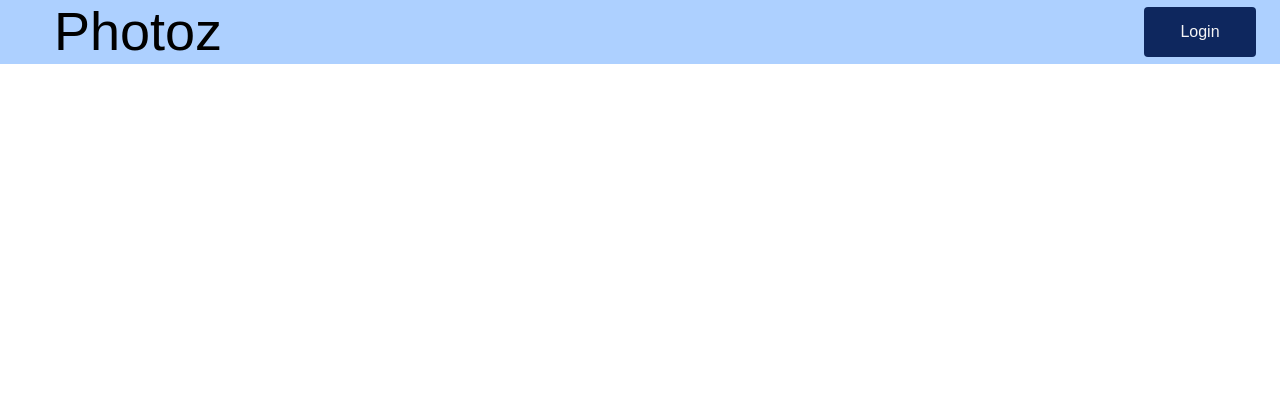
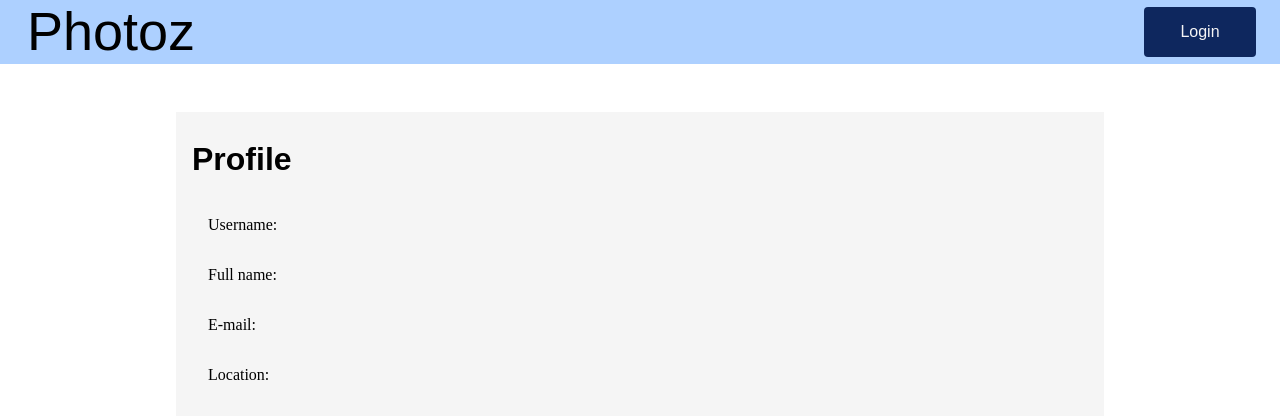
Before and after one commit to sanyi961112/adatbealapu, an Angular app in the folder frontend/: page /profile/1 in a window 1280 px wide. Before the commit this address led to /main. Shown: the top 418 px of the page. Built offline with nearby package versions, Linux system fonts and the light colour scheme.

Commit message:
added profile page, not done

```diff
--- a/frontend/src/app/app-routing.module.ts
+++ b/frontend/src/app/app-routing.module.ts
@@ -14,8 +14,9 @@ const routes: Routes = [
     component: LoginComponent,
   },
   {
-    path: 'profile',
+    path: 'profile/:username',
     component: ProfileComponent,
+    pathMatch: 'full'
   },
   { path: '**', redirectTo: 'main' }
 ];
--- a/frontend/src/app/pages/main/main.component.html
+++ b/frontend/src/app/pages/main/main.component.html
@@ -1,4 +1,3 @@
 <app-navbar></app-navbar>
 <div class="">
-
 </div>
--- a/frontend/src/app/pages/profile/profile.component.html
+++ b/frontend/src/app/pages/profile/profile.component.html
@@ -1,11 +1,32 @@
 <app-navbar></app-navbar>
 <div class="profile-container">
-  <div class="">Profile</div>
-  <div>
+  <h1 style="font-family: Arial">Profile</h1>
+  <div class="container">
+    <div style="width: 10em">Username:</div>
     <div></div>
-    <div></div>
+    <div *ngIf="isLoginUserProfile">(cannot be changed)</div>
   </div>
-  <div class="photos-all">
+  <div class="container">
+    <div style="width: 10em">Full name:</div>
+    <div *ngIf="isLoginUserProfile"><input type="text"></div>
+  </div>
+  <div class="container">
+    <div style="width: 10em">E-mail:</div>
+    <div *ngIf="isLoginUserProfile"><input type="text"></div>
+  </div>
+  <div class="container">
+    <div style="width: 10em">Location:</div>
+    <div *ngIf="isLoginUserProfile">
+      <select>
+        <option disabled>Choose location</option>
+<!--        <option *ngFor=""></option>-->
+      </select>
+    </div>
+  </div>
+  <div *ngIf="isLoginUserProfile" class="container">
+    <button class="btn-login btn-nav" type="submit">Update My Profile</button>
+  </div>
+  <div class="photos-of-user">
 
   </div>
 </div>
--- a/frontend/src/app/pages/profile/profile.component.ts
+++ b/frontend/src/app/pages/profile/profile.component.ts
@@ -1,6 +1,7 @@
 import { Component, OnInit } from '@angular/core';
 import {HttpClient} from "@angular/common/http";
 import {RestService} from "../../services/rest.service";
+import {FormControl, FormGroup} from "@angular/forms";
 
 @Component({
   selector: 'app-profile',
@@ -8,13 +9,37 @@ import {RestService} from "../../services/rest.service";
   styleUrls: ['./profile.component.css']
 })
 export class ProfileComponent implements OnInit {
-
+  isLoginUserProfile: boolean = false;
   currentUser: string = '';
+  currentProfile = {};
+  updateForm = new FormGroup({
+    username: new FormControl([]),
+    full_name: new FormControl([]),
+    oldpass: new FormControl([]),
+    password: new FormControl([]),
+    password2: new FormControl([]),
+    location: new FormControl([])
+    });
   constructor(private rest: RestService) { }
 
   ngOnInit(): void {
     this.currentUser = JSON.stringify(localStorage.getItem('currentUser'));
+    this.currentUser = this.currentUser.replace('"','');
+    this.currentUser = this.currentUser.replace('"','');
+    if (window.location.href.includes(this.currentUser)){
+      this.isLoginUserProfile = true;
+    }
+    this.getUserProfile();
+  }
+
+  getUserProfile() {
     this.rest.getProfile(this.currentUser);
   }
 
+  updateMyProfile(){
+    // this.rest.updateUser();
+  }
+  deleteMyProfile(){
+    // this.rest.deleteUser();
+  }
 }
--- a/frontend/src/app/services/rest.service.ts
+++ b/frontend/src/app/services/rest.service.ts
@@ -22,20 +22,28 @@ export class RestService {
     const message = await this.http.post('http://localhost:3000/register', newUser).toPromise();
     return(message);
   }
+  async getProfile(username: string){
+    console.log(username);
+    console.log('get profile of this user');
+    const profile = await this.http.get('http://localhost:3000/profile' + username);
+    return profile;
+  }
 
   /* get all the photos of the owner for profile
    */
-  async getPhotos(owner: string){
-    await this.http.get('http://localhost:3000/photos?').subscribe({
-      next: data => {
-        console.log(data);
-      },
-      error: error => {
-        console.error('There was an error!', error);
-      }
-    });
-    console.log('getting all photos of this owner');
-  }
+  // async getPhotos(owner: string){
+  //   await this.http.get('http://localhost:3000/photos?').subscribe({
+  //     next: data => {
+  //       console.log(data);
+  //     },
+  //     error: error => {
+  //       console.error('There was an error!', error);
+  //     }
+  //   });
+  //   console.log('getting all photos of this owner');
+  // }
+
+
 
   // async saveNewPhoto(photo: any){
   //   console.log('add new photo of this owner');
@@ -49,10 +57,7 @@ export class RestService {
   //   console.log('add new rating of this photo');
   // }
   //
-  async getProfile(username: string){
-    console.log('get profile of this user');
-    this.http.get('http://localhost:3000/profile?username=' + username,);
-  }
+
   //
   // async getCities(cityName: string){
   //   console.log('');
--- a/frontend/src/styles.css
+++ b/frontend/src/styles.css
@@ -10,9 +10,10 @@ button{
 }
 
 #title{
+  cursor: pointer;
   font-family: Arial;
   font-size: 54px;
-  margin-left: 1em;
+  margin-left: 0.5em;
   margin-top: auto;
   margin-bottom: auto;
 }
@@ -89,7 +90,10 @@ button{
 }
 
 .profile-container {
-
+  width: 70%;
+  padding: 0.5em 1em 1em 1em;
+  margin: 3em auto auto auto;
+  background-color: whitesmoke;
 }
 .username{
   font-size: 20px;
@@ -98,3 +102,8 @@ button{
   margin: auto 1em auto auto;
   min-width: 10em;
 }
+.container{
+  padding: 1em;
+  display: flex;
+  flex-direction: row;
+}
```
Also changed, not shown: 1 other file (tests, documents, lock files or other folders).
